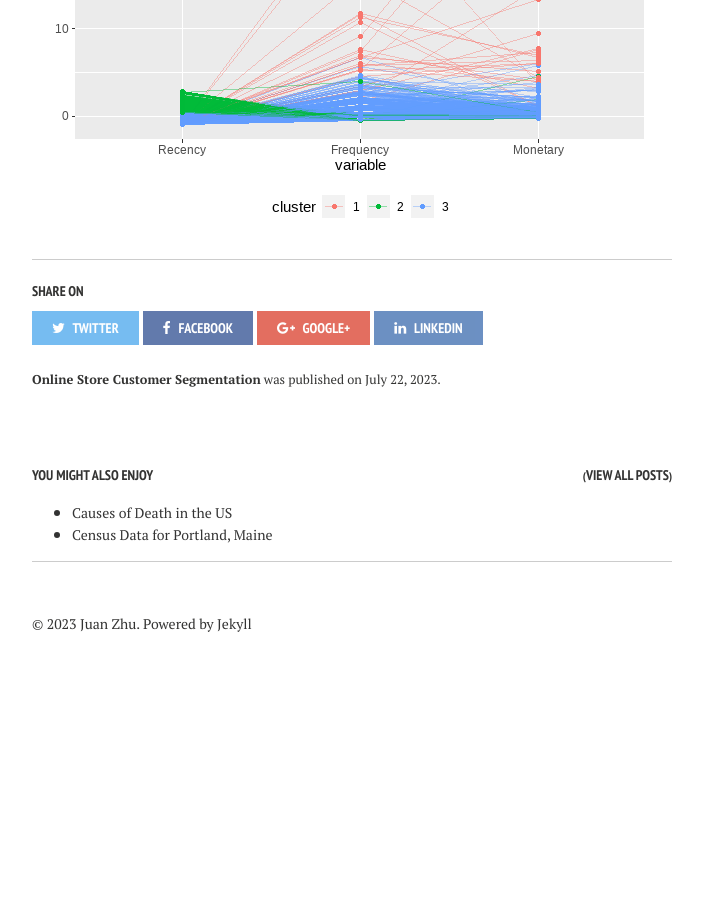
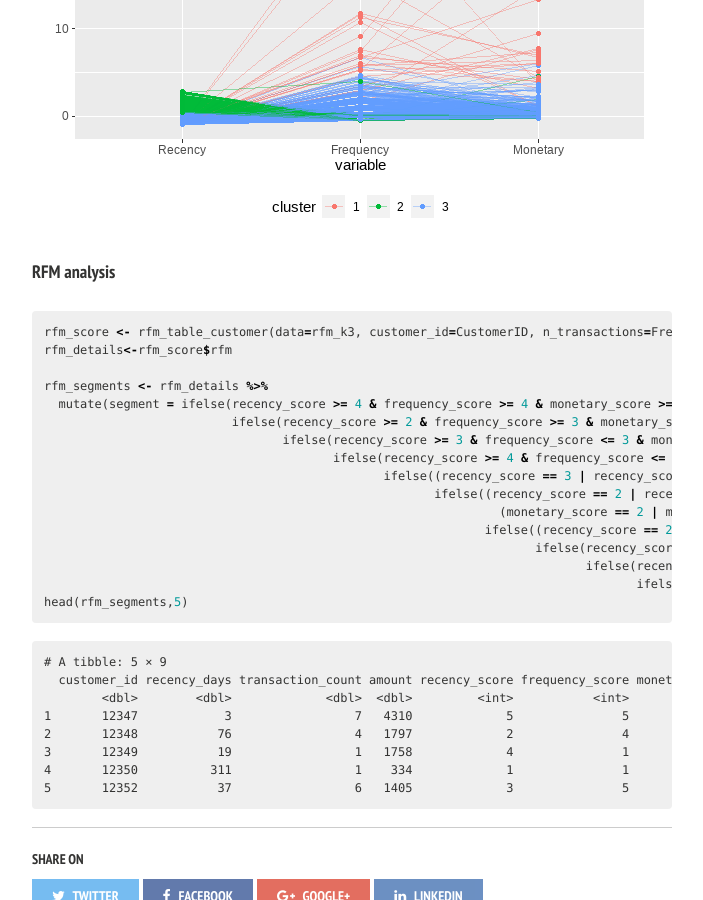
Before and after one commit to Janzhuj/janzhuj.github.io, a Jekyll site: the page built from _posts/2023-07-22-Online-Store-Customer-Segmentation.md, in a window 1280 px wide and 900 px high, scrolled down 25148 px. Shown: the whole window, without its empty margins (288-991 px from the left). Built offline with Jekyll 4.4.1, drawn with Linux system fonts in a browser that asks for light colours; nearby versions of some CDN libraries; library files that are not in the unit come from our copies; comment, search, counter and statistics services are not loaded; before the commit the page ends 25830 px from its top, so only the background shows below that.

Commit message:
Update 2023-07-22-Online-Store-Customer-Segmentation.md

```diff
--- a/_posts/2023-07-22-Online-Store-Customer-Segmentation.md
+++ b/_posts/2023-07-22-Online-Store-Customer-Segmentation.md
@@ -648,6 +648,38 @@ ggparcoord(data = rfm_df, columns = 1:3, groupColumn = 4, alphaLines = 0.4, titl
 
 ![Rplot-37](/figs/2023-07-22-Online-Store-Customer-Segmentation/Rplot-37.png)
 
-![Rplot-38-0](/figs/2023-07-22-Online-Store-Customer-Segmentation/Rplot-38-0.png)
+![Rplot-38-0](/figs/2023-07-22-Online-Store-Customer-Segmentation/Rplot-38.png)
 
 ![Rplot-39](/figs/2023-07-22-Online-Store-Customer-Segmentation/Rplot-39.png)
+
+#### RFM analysis
+
+{% highlight r %}
+rfm_score <- rfm_table_customer(data=rfm_k3, customer_id=CustomerID, n_transactions=Frequency, recency_days=Recency,  total_revenue=Monetary,recency_bins = 5,frequency_bins =5, monetary_bins = 5)
+rfm_details<-rfm_score$rfm
+
+rfm_segments <- rfm_details %>%
+  mutate(segment = ifelse(recency_score >= 4 & frequency_score >= 4 & monetary_score >= 4, "Champion",
+                          ifelse(recency_score >= 2 & frequency_score >= 3 & monetary_score >= 3, "Loyal Customer",
+                                 ifelse(recency_score >= 3 & frequency_score <= 3 & monetary_score <= 3, "Potential Loyalist",
+                                        ifelse(recency_score >= 4 & frequency_score <= 1 & monetary_score <= 1, "New Customer",
+                                               ifelse((recency_score == 3 | recency_score == 4) & frequency_score <= 1 & monetary_score <= 1, "Promising",
+                                                      ifelse((recency_score == 2 | recency_score == 3) & (frequency_score == 2 | frequency_score == 3) &
+                                                               (monetary_score == 2 | monetary_score == 3), "Need Attention",
+                                                             ifelse((recency_score == 2 | recency_score == 3) & frequency_score <= 2 & monetary_score <= 2, "About to Sleep",
+                                                                    ifelse(recency_score <= 2 & frequency_score > 2 & monetary_score > 2, "At Risk",
+                                                                           ifelse(recency_score <= 1 & frequency_score >= 4 & monetary_score >= 4, "Can't lose them",
+                                                                                  ifelse(recency_score <= 2 & frequency_score == 2 & monetary_score == 2, "Hibernating", "Lost")))))))))))
+head(rfm_segments,5)
+{% endhighlight %}
+
+{% highlight text %}
+# A tibble: 5 × 9
+  customer_id recency_days transaction_count amount recency_score frequency_score monetary_score rfm_score segment
+        <dbl>        <dbl>             <dbl>  <dbl>         <int>           <int>          <int>     <dbl> <chr>
+1       12347            3                 7   4310             5               5              5       555 Champion
+2       12348           76                 4   1797             2               4              4       244 Loyal Customer
+3       12349           19                 1   1758             4               1              4       414 Lost
+4       12350          311                 1    334             1               1              2       112 Lost
+5       12352           37                 6   1405             3               5              4       354 Loyal Customer
+{% endhighlight %}
```
Also changed, not shown: other parts of _posts/2023-07-22-Online-Store-Customer-Segmentation.md (+1 -1 lines).
